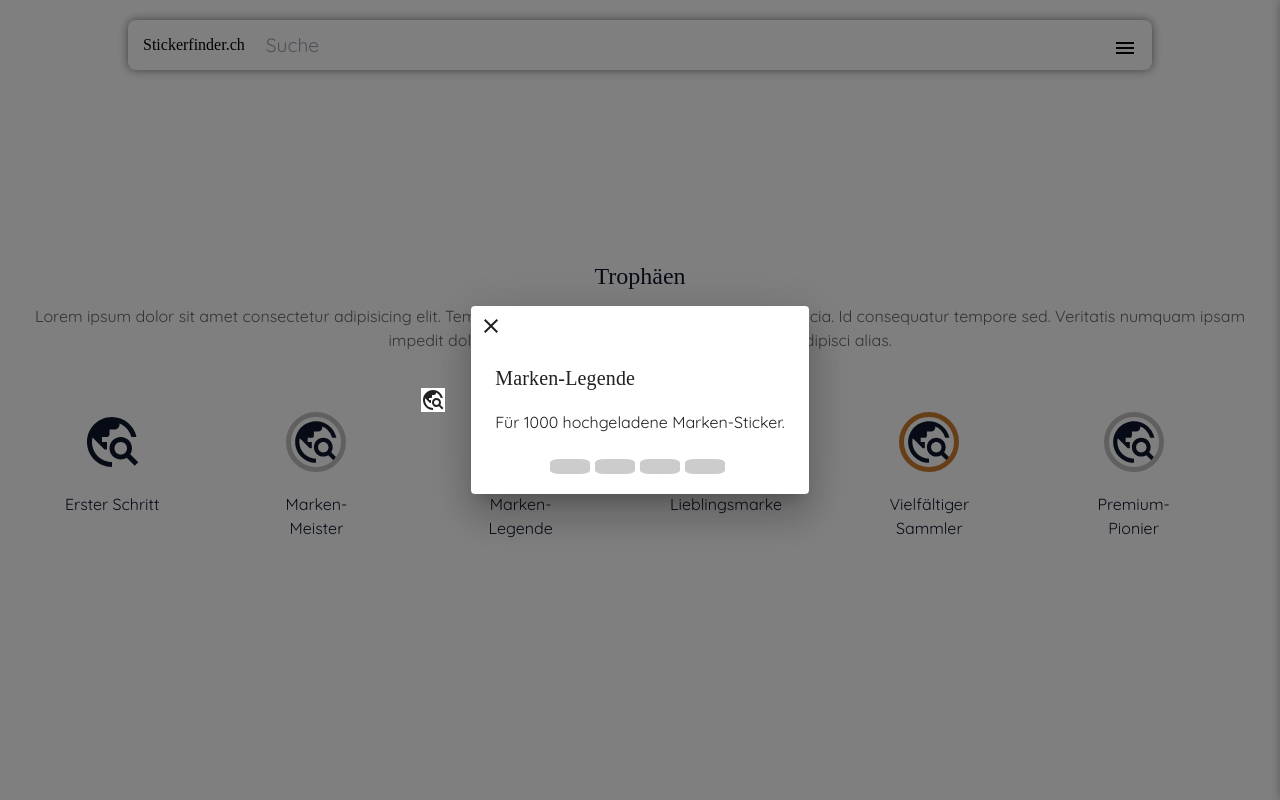
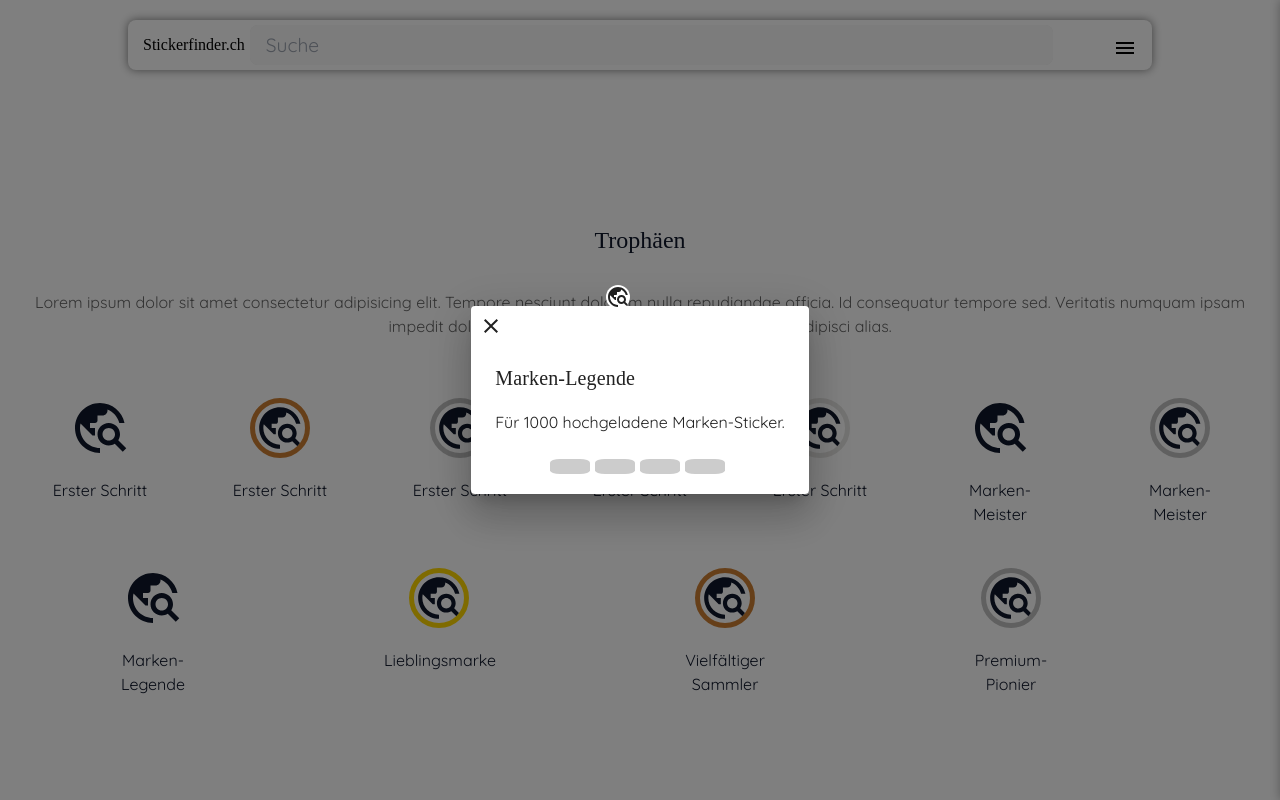
Before and after one commit to MaxederPropeller/stickerfinder_dev, a Next.js app: page /trophaen in a window 1280 px wide. Both pictures are taken after a click on the element "Marken-Legende". Built offline with nearby package versions, Linux system fonts and the light colour scheme; a web font is replaced by a local one.

Commit message:
Anpassungen nach 1 Woche

```diff
--- a/app/(NavBar)/navBar.css
+++ b/app/(NavBar)/navBar.css
@@ -45,14 +45,15 @@
   position: relative;
   width: 90%;
   height: 70%;
-
+  background: rgba(200, 200, 200, 0.5);
   cursor: none;
   margin-left: 5px;
   margin-right: 5px;
+  border-radius: var(--radius);
 }
 
 .Searchbar input[type="text"] {
-  background: rgba(255, 255, 255, 0.5);
+  background: rgba(255, 255, 255, 0.8);
   color: var(--text-hun-black);
 
   font-weight: 500;
--- a/app/(trophaen)/trophaen/page.tsx
+++ b/app/(trophaen)/trophaen/page.tsx
@@ -1,19 +1,13 @@
 "use client";
-
-import Link from "next/link";
-
+import React, { useState } from "react";
 import TravelExploreIcon from "@mui/icons-material/TravelExplore";
 import trophiesData from "./trophaen.json";
 import "./trophaen.css";
-
 import Dialog from "@mui/material/Dialog";
 import DialogTitle from "@mui/material/DialogTitle";
 import DialogContent from "@mui/material/DialogContent";
 import IconButton from "@mui/material/IconButton";
 import CloseIcon from "@mui/icons-material/Close";
-
-import "leaflet/dist/leaflet.css";
-import React, { useState } from "react";
 
 export default function Trophaen({
   params,
@@ -23,12 +17,14 @@ export default function Trophaen({
   searchParams: { [key: string]: string | string[] | undefined };
 }) {
   const [selectedTrophy, setSelectedTrophy] = useState(null);
+  const [selectedLevel, setSelectedLevel] = useState(null);
 
   const handleClose = () => {
     setSelectedTrophy(null);
+    setSelectedLevel(null);
   };
 
-  const getBorderClass = (level) => {
+  const getBorderClass = (level: number) => {
     switch (level) {
       case 1:
         return "bronze";
@@ -40,21 +36,6 @@ export default function Trophaen({
         return "platinum";
       default:
         return "";
-    }
-  };
-
-  const getDescriptionByLevel = (level, baseDescription) => {
-    switch (level) {
-      case 1:
-        return baseDescription + " (Bronze Level)";
-      case 2:
-        return baseDescription + " (Silber Level)";
-      case 3:
-        return baseDescription + " (Gold Level)";
-      case 4:
-        return baseDescription + " (Platin Level)";
-      default:
-        return baseDescription; // Grundbeschreibung für Level 0
     }
   };
 
@@ -71,16 +52,21 @@ export default function Trophaen({
       </div>
 
       <div className="trophaenPage__sectionBox">
-        {trophiesData.trophies.map((trophy, index) => (
+        {trophiesData.trophies.map((trophy) =>
+          trophy.levels.map((level, index) => (
             <div
               key={index}
               className="trophaenPage__sectionBox_single"
-            onClick={() => setSelectedTrophy(trophy)}
+              onClick={() => {
+                setSelectedTrophy(trophy);
+                setSelectedLevel(level);
+              }}
             >
-            <TravelExploreIcon className={getBorderClass(trophy.level)} />
+              <TravelExploreIcon className={getBorderClass(level.level)} />
               <span className="trophaenPage__sectionBox">{trophy.title}</span>
             </div>
-        ))}
+          ))
+        )}
 
         <hr />
       </div>
@@ -100,25 +86,19 @@ export default function Trophaen({
         <DialogTitle>
           <TravelExploreIcon
             className={`DialogIcon ${
-              selectedTrophy ? getBorderClass(selectedTrophy.level) : ""
+              selectedLevel ? getBorderClass(selectedLevel.level) : ""
             }`}
           />
-
           {selectedTrophy?.title}
         </DialogTitle>
         <DialogContent>
-          <p>
-            {getDescriptionByLevel(
-              selectedTrophy?.level,
-              selectedTrophy?.description
-            )}
-          </p>
+          <p>{selectedLevel?.description}</p>
           <div className="progressBar">
             {[1, 2, 3, 4].map((level) => (
               <div
                 key={level}
                 className={`progressBar__dot ${
-                  selectedTrophy?.level >= level ? "active" : ""
+                  selectedLevel?.level >= level ? "active" : ""
                 }`}
               ></div>
             ))}
--- a/app/(trophaen)/trophaen/trophaen.css
+++ b/app/(trophaen)/trophaen/trophaen.css
@@ -1,6 +1,12 @@
+.trophaenPage {
+  max-width: 100%;
+  max-height: 100%;
+}
+
 .trophaenPage__headerBox {
   text-align: center;
   padding: 20px;
+  margin-top: 15vh;
 }
 
 .trophaenPage__title {
@@ -10,6 +16,7 @@
 
 .trophaenPage__p {
   color: #666;
+  margin-top: 2rem;
 }
 
 .trophaenPage__sectionBox {
@@ -71,6 +78,7 @@ hr {
   box-shadow: 0px 8px 16px 0px rgba(0, 0, 0, 0.2);
   justify-content: center;
   overflow: visible;
+  min-width: 100%;
 }
 
 .DialogTitle {
@@ -80,14 +88,15 @@ hr {
 
 .DialogIcon {
   position: absolute;
-  left: -50px;
-  top: 50%;
+  top: -5%;
+  left: 40%;
   transform: translateY(-50%);
-  width: 60px;
-  height: 60px;
+  width: 4rem;
+  height: 4rem;
   background: white; /* Hintergrundfarbe, um das Icon vom Dialog abzuheben */
   z-index: 1; /* Stellt sicher, dass das Icon über dem Dialog liegt */
   margin-right: 1rem;
+  border-radius: 50%;
 }
 
 .DialogIcon.bronze {
--- a/app/(trophaen)/trophaen/trophaen.json
+++ b/app/(trophaen)/trophaen/trophaen.json
@@ -3,44 +3,88 @@
     {
       "id": 1,
       "title": "Erster Schritt",
-      "description": "Für den ersten hochgeladenen Marken-Sticker.",
       "icon": "icon1.png",
-      "level": 0
+      "levels": [
+        {
+          "level": 0,
+          "description": "Für den ersten hochgeladenen Marken-Sticker."
+        },
+        {
+          "level": 1,
+          "description": "Für 10 hochgeladene Marken-Sticker."
+        },
+        {
+          "level": 2,
+          "description": "Für 100 hochgeladene Marken-Sticker."
+        },
+        {
+          "level": 3,
+          "description": "Für 1000 hochgeladene Marken-Sticker."
+        },
+        {
+          "level": 4,
+          "description": "Für 10000 hochgeladene Marken-Sticker."
+        }
+      ]
     },
     {
       "id": 2,
       "title": "Marken-Meister",
-      "description": "Für 100 hochgeladene Marken-Sticker.",
       "icon": "icon2.png",
-      "level": 2
+      "levels": [
+        {
+          "level": 0,
+          "description": "Einsteiger."
+        },
+        {
+          "level": 2,
+          "description": "Für 100 hochgeladene Marken-Sticker."
+        }
+      ]
     },
     {
       "id": 3,
       "title": "Marken-Legende",
-      "description": "Für 1000 hochgeladene Marken-Sticker.",
       "icon": "icon3.png",
-      "level": 0
+      "levels": [
+        {
+          "level": 0,
+          "description": "Für 1000 hochgeladene Marken-Sticker."
+        }
+      ]
     },
     {
       "id": 4,
       "title": "Lieblingsmarke",
-      "description": "Für 50 hochgeladene Sticker derselben Marke.",
       "icon": "icon4.png",
-      "level": 3
+      "levels": [
+        {
+          "level": 3,
+          "description": "Für 50 hochgeladene Sticker derselben Marke."
+        }
+      ]
     },
     {
       "id": 5,
       "title": "Vielfältiger Sammler",
-      "description": "Für das Hochladen von Sticker von 10 verschiedenen Marken.",
       "icon": "icon5.png",
-      "level": 1
+      "levels": [
+        {
+          "level": 1,
+          "description": "Für das Hochladen von Sticker von 10 verschiedenen Marken."
+        }
+      ]
     },
     {
       "id": 6,
       "title": "Premium-Pionier",
-      "description": "Für das erste Premium-Abonnement.",
       "icon": "icon6.png",
-      "level": 2
+      "levels": [
+        {
+          "level": 2,
+          "description": "Für das erste Premium-Abonnement."
+        }
+      ]
     }
   ]
 }
```
Lines whose indentation alone changed are shown as unchanged.
